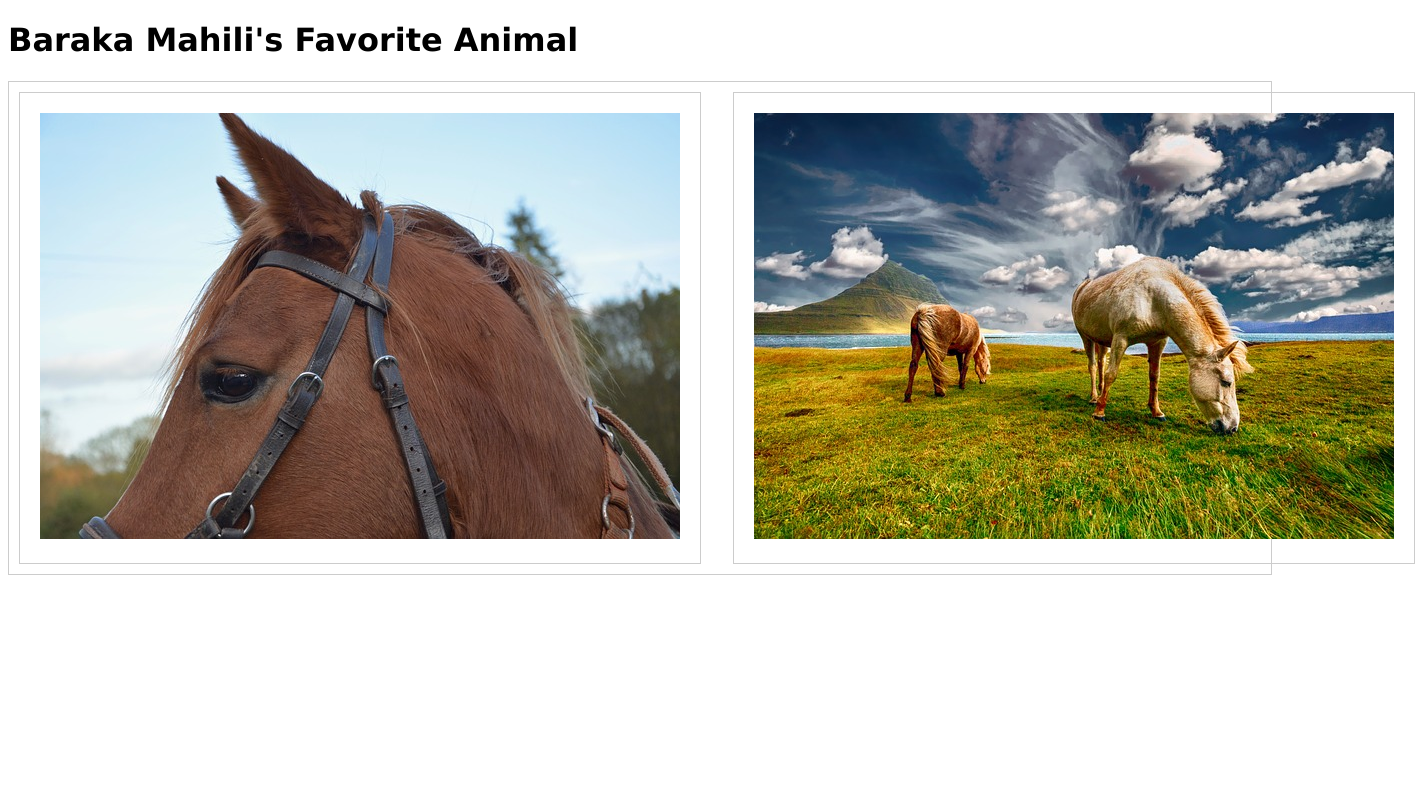
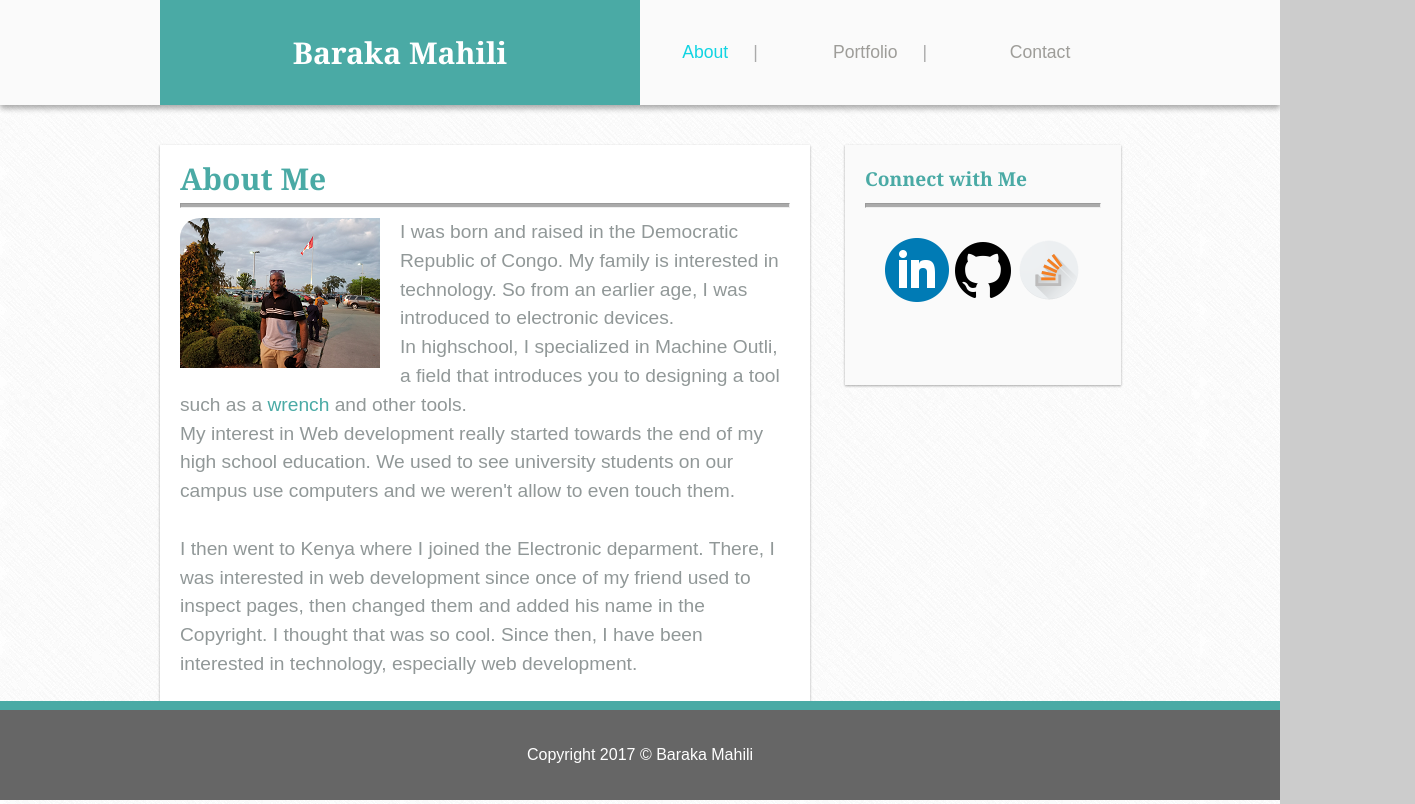
Before and after one commit to gbmahili/gbmahili.github.io, a plain HTML site: page index.html in a window 1280 px wide. Shown: the top 804 px of the page, 1415 px wide, since content can reach past the window. Drawn offline with Linux system fonts and the light colour scheme.

Commit message:
Replaced all the files with my portfolio files

```diff
--- /dev/null
+++ b/assets/css/reset.css
@@ -0,0 +1,48 @@
+/* http://meyerweb.com/eric/tools/css/reset/
+   v2.0 | 20110126
+   License: none (public domain)
+*/
+
+html, body, div, span, applet, object, iframe,
+h1, h2, h3, h4, h5, h6, p, blockquote, pre,
+a, abbr, acronym, address, big, cite, code,
+del, dfn, em, img, ins, kbd, q, s, samp,
+small, strike, strong, sub, sup, tt, var,
+b, u, i, center,
+dl, dt, dd, ol, ul, li,
+fieldset, form, label, legend,
+table, caption, tbody, tfoot, thead, tr, th, td,
+article, aside, canvas, details, embed,
+figure, figcaption, footer, header, hgroup,
+menu, nav, output, ruby, section, summary,
+time, mark, audio, video {
+	margin: 0;
+	padding: 0;
+	border: 0;
+	font-size: 100%;
+	font: inherit;
+	vertical-align: baseline;
+}
+/* HTML5 display-role reset for older browsers */
+article, aside, details, figcaption, figure,
+footer, header, hgroup, menu, nav, section {
+	display: block;
+}
+body {
+	line-height: 1;
+}
+ol, ul {
+	list-style: none;
+}
+blockquote, q {
+	quotes: none;
+}
+blockquote:before, blockquote:after,
+q:before, q:after {
+	content: '';
+	content: none;
+}
+table {
+	border-collapse: collapse;
+	border-spacing: 0;
+}
--- /dev/null
+++ b/assets/css/style.css
@@ -0,0 +1,245 @@
+body {
+    font-family: 'Arial', 'Helvetica Neue', Helvetica, sans-serif;
+    background-image: url("../images/crossword.png");
+    background-color: #cccccc;
+}
+
+.nav{
+    display: grid;
+    grid-template-columns: 3fr 1fr 1fr 1fr;
+    color: black;
+    align-items: center;
+    justify-content: center;
+    text-align: center;
+    color: #9E9D99;
+    font-size: 1.1em;
+}
+
+
+#logo{
+    background: #4AAAA5;
+    padding: 1.5em;
+    font-size: 25px;
+    font-weight: bold;
+
+}
+#logo a {
+    color: white;
+}
+.nav a{
+    color: #9E9D99;
+    text-decoration: none;
+}
+
+.nav a:hover{
+    color: rgb(17, 212, 226);
+}
+
+#header{
+    background: #FAFAFA;
+    box-shadow: 0 3px 6px rgba(0,0,0,0.16), 0 3px 6px rgba(0,0,0,0.23);
+}
+
+.nav, #main-content{
+    margin: 0 auto;
+    width: 960px;
+}
+
+#main-content{
+    margin-bottom: 50px;
+}
+
+.nav div span{
+    color: #aaa;
+    margin-left: 20px;
+}
+
+#content-on-me{
+    display: grid;
+    grid-template-columns: 2fr 1fr;
+    grid-column-gap: 35px;
+    margin-top: 40px;
+    padding-bottom: 200px;
+}
+
+#about{
+    background-color: #FFF;
+    width: 610px;
+}
+
+#about > a {
+    text-decoration: none;
+}
+
+#about > span a {
+    color: #4AAAA5;
+    text-decoration: none;
+}
+
+#about > img{
+    border-radius: 20px 0;
+}
+
+#social-media{
+    background-color: #FAFAFA;
+    height: 200px;
+}
+
+#about, #social-media{
+    font-size: 1.2em;
+    line-height: 150%;
+    padding: 20px;
+    color: #919898;
+    box-shadow: 0 1px 3px rgba(0,0,0,0.12), 0 1px 2px rgba(0,0,0,0.24);
+    transition: all 0.3s cubic-bezier(.25,.8,.25,1);
+}
+
+#social-media:hover{
+    box-shadow: 0 14px 28px rgba(0,0,0,0.25), 0 10px 10px rgba(0,0,0,0.22);
+}
+
+#social-media-icons{
+    display: grid;
+    grid-template-columns: 1fr 1fr 1fr;
+    grid-column-gap: 2px;
+    padding: 20px;
+}
+
+#social-media-icons img:hover{
+    opacity: 0.8;
+}
+
+#about > img {
+    float: left;
+    padding-right: 20px;
+}
+
+hr{
+    height: 3px;
+    background: #aaa;
+}
+
+#footer{
+    display: grid;
+    grid-auto-rows: minmax(50px, auto);
+    background: #666666;
+    align-items: center;
+    justify-content: center;
+    padding: 20px;
+    position: fixed;
+    bottom: 0;
+    right: 0;
+    left: 0;
+    color: white;
+    border-top: 9px solid #4AAAA5;
+}
+
+#go-to-portfolio{
+    padding: 10px;
+    color: grey;
+    text-align: center;
+    border: 1px solid #4AAAA5;
+    border-radius: 3px;
+}
+
+#go-to-portfolio:hover{
+    background: #4AAAA5;
+    color: white;
+    cursor: pointer;
+    box-shadow: 0 14px 28px rgba(19, 56, 54, 0.25), 0 10px 10px rgba(0,0,0,0.22);
+}
+
+.active a{
+    color: rgb(17, 212, 226);
+}
+
+/* Potfolio CSS Code: My Work Section */
+
+#my-work{
+    display: grid;
+    grid-template-columns: 1fr 1fr;
+    width: 100%;
+    grid-auto-rows: minmax(300px, auto);
+    grid-gap: 2em;
+}
+
+.show{
+    background: blue;
+    display: grid;
+    height: 200px;
+    justify-content: center;
+    align-items: end;
+    color: white;
+    background-color: #353535;
+    background-blend-mode: multiply;
+    background-size: cover;
+    background-position: top left;
+    transition: all ease-in-out 300ms;
+}
+
+.show:hover{
+    background-blend-mode: initial;
+    box-shadow: 0 14px 28px rgba(0,0,0,0.25), 0 10px 10px rgba(0,0,0,0.22);
+    cursor: pointer;
+}
+
+.case1{
+    background-image: url("../images/case1-railroad.jpg");
+}
+
+.case2{
+    background-image: url("../images/case2-skyscrapper.jpg");
+}
+
+.case3{
+    background-image: url("../images/case3-manhattan.jpg");
+}
+
+.case4{
+    background-image: url("../images/Detroit-View-FromCanada.jpg");
+}
+
+/* Contact Form CSS */
+input{
+    width: 100%;
+    border: 1px solid rgba(105, 104, 104, 0.25);
+    height: 2.4em;
+    padding: 5px;
+    margin-bottom: 20px;
+}
+
+textarea:focus, input:focus{
+    outline: none;
+    border: 1px solid #4AAAA5;
+}
+textarea{
+    width: 100%;
+    padding: 5px;
+    border: 1px solid rgba(105, 104, 104, 0.25);
+    margin-bottom: 15px;
+}
+
+input[type=button]{
+    width: 150px;
+    background: #4AAAA5;
+    color: white;
+    border: 1px solid #4AAAA5;
+    font-size: 18px;
+    box-shadow: 0 14px 28px rgba(0,0,0,0.25), 0 10px 10px rgba(0,0,0,0.22);
+}
+
+input[type=button]:hover{
+    box-shadow: 0 1px 3px rgba(0,0,0,0.12), 0 1px 2px rgba(0,0,0,0.24);
+    transition: all 0.3s cubic-bezier(.25,.8,.25,1);
+    cursor: pointer;
+}
+
+h1{
+    font-size: 30px;
+}
+
+h1, h2{
+    font-family: 'Georgia', Times, Times New Roman, serif;
+    color: #4AAAA5;
+    font-weight: bold;
+}
--- a/index.html
+++ b/index.html
@@ -3,61 +3,69 @@
 <head>
     <meta charset="UTF-8">
     <meta name="viewport" content="width=device-width, initial-scale=1.0">
-    <meta http-equiv="X-UA-Compatible" content="ie=edge">
-    <title>My Favorite Animals</title>
+    <link rel="stylesheet" href="./assets/css/reset.css">
+    <link rel="stylesheet" href="./assets/css/style.css">
+    <title>Baraka Mahili - About</title>
 
     <style>
 
-        body{
-            font-family: Verdana, Geneva, Tahoma, sans-serif;
-        }
-        .wraper{
-            display: grid;
-            grid-template-columns: 1fr 1fr;
-            grid-template-rows: 1fr;
-            column-gap: 2em;
-            align-items: center;
-
-        }
-        div{
-            padding: 10px;
-            border: 1px solid #ccc;
-
-        }
-
-        img{
-            padding: 10px;
-        }
-
-
-
-        @-webkit-keyframes flash-image {
-            0% {opacity: .3}
-            100% {opacity: 1}
-        }
-
-        @keyframes flash-image{
-            0% { opacity: .3}
-            100% {opacity: 1}
-        }
-
-        .flash:hover{
-            opacity: 1;
-            -webkit-animation: flash-image 1s;
-            animation: flash-image 1s;
-        }
     </style>
 </head>
 <body>
 
-    <h1>Baraka Mahili's Favorite Animal</h1>
-    <div class="wraper">
-        <div>
-            <center><img class="flash" src="horse-2903159_640.jpg" alt="Animal 1"></center>
+    <!-- Header -->
+
+    <div id="header">
+
+        <div class="nav">
+            <div id="logo"><h1><a href="index.html">Baraka Mahili</a></h1></div>
+            <div class="active"><a href="index.html">About</a> <span>|</span></div>
+            <div><a href="portfolio.html">Portfolio</a> <span>|</span></div>
+            <div><a href="contact.html">Contact</a></div>
         </div>
-        <div>
-            <center><img class="flash" src="horses-2427513_640.jpg" alt="Animal 1"></center>
+
+    </div>
+
+    <!-- Main Content -->
+
+    <div id="main-content">
+
+        <div id="content-on-me">
+
+            <div id="about">
+                <h1>About Me</h1>
+                <hr>
+                <img src="./assets/images/Baraka-In-Windsor-Canada-Flag.png" alt="Baraka in Canada" width="200" height="150">
+                <span>
+                    I was born and raised in the Democratic Republic of Congo. My family is interested in technology. So from an earlier age, I was introduced to electronic devices.<br>
+                    In highschool, I specialized in <b>Machine Outli</b>, a field that introduces you to designing a tool such as a <a href="https://en.wikipedia.org/wiki/Wrench" target="_blank">wrench</a> and other tools. <br>
+                    My interest in Web development really started towards the end of my high school education. We used to see university students on our campus use computers and we weren't allow to even touch them.
+                </span><br><br>
+                <p>
+                    I then went to Kenya where I joined the Electronic deparment. There, I was interested in web development since once of my friend used to inspect pages, then changed them and added his name in the Copyright. I thought that was so cool.
+                    Since then, I have been interested in technology, especially web development.
+                </p> <br>
+                <a href="portfolio.html"><p id="go-to-portfolio">Check Out My Work</p></a>
+            </div>
+
+            <div id="social-media">
+                <h2>Connect with Me</h2>
+                <hr>
+                <div id="social-media-icons">
+                        <div><a href="https://www.linkedin.com/in/baraka-mahili-13971564/" target="_blank"><img src="./assets/images/linkedin-icon.png" alt="Linkedin Icon"></a></div>
+                        <div><a href="https://github.com/gbmahili" target="_blank"><img src="./assets/images/github-icon.png" alt="GitHub Icon"></a></div>
+                        <div><a href="https://stackoverflow.com/users/5051309/baraka-mahili" target="_blank"><img src="./assets/images/StackOverflow-icon.png" alt="StackOverflow-icon"></a></div>
+                </div>
+            </div>
+
         </div>
+
+    </div>
+
+    <!-- Footer -->
+
+    <div id="footer">
+        Copyright 2017 &copy; Baraka Mahili
     </div>
 
 </body>
```
Also changed, not shown: contact.html (added, +83 -0 lines), portfolio.html (added, +68 -0 lines), assets/images/Baraka-In-Windsor-Canada-Flag.png (added), assets/images/Detroit-View-FromCanada.jpg (added), assets/images/StackOverflow-icon.png (added), assets/images/case1-railroad.jpg (added), assets/images/case2-skyscrapper.jpg (added), assets/images/case3-manhattan.jpg (added), assets/images/case4-ocean.jpg (added), assets/images/crossword.png (added), assets/images/github-icon.png (added), assets/images/linkedin-icon.png (added), horse-2903159_640.jpg (deleted), horses-2427513_640.jpg (deleted), 1 other file.
